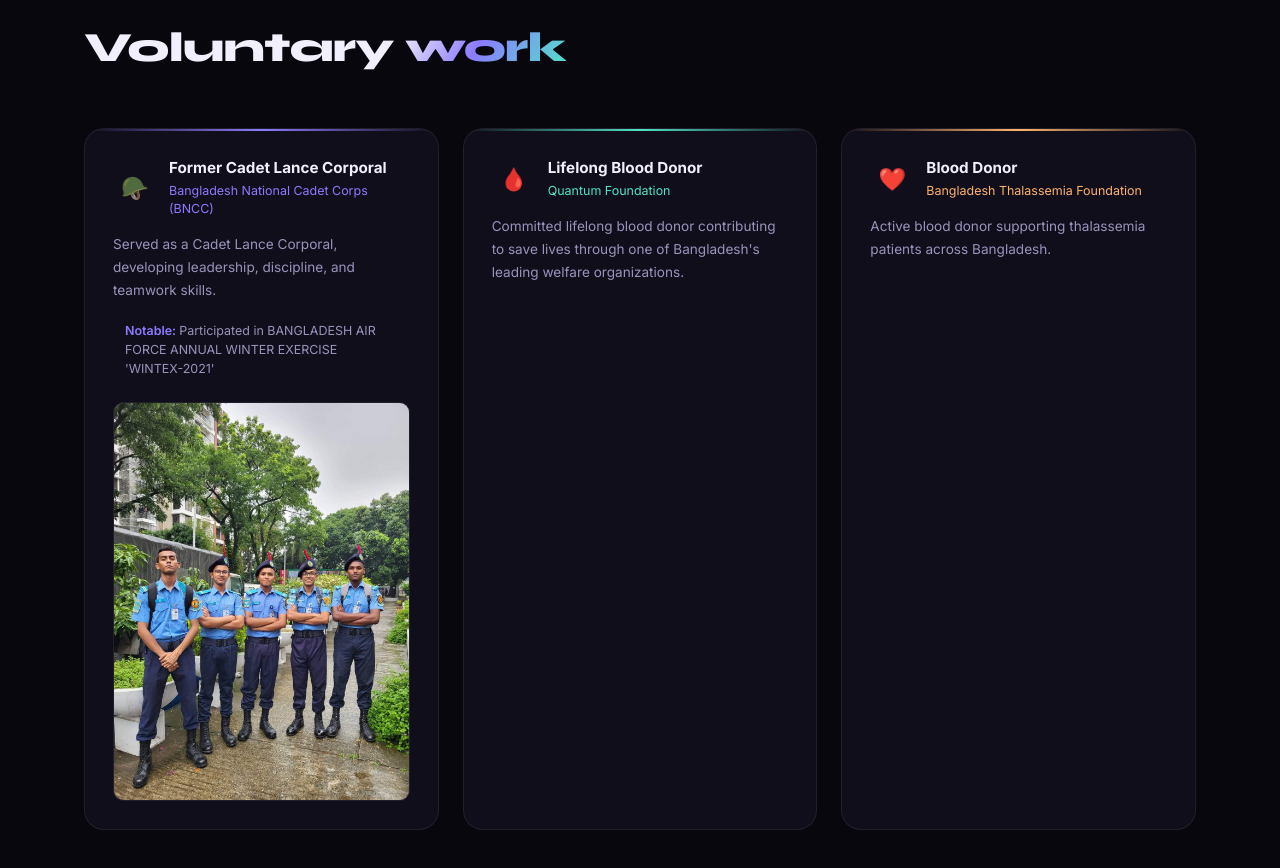
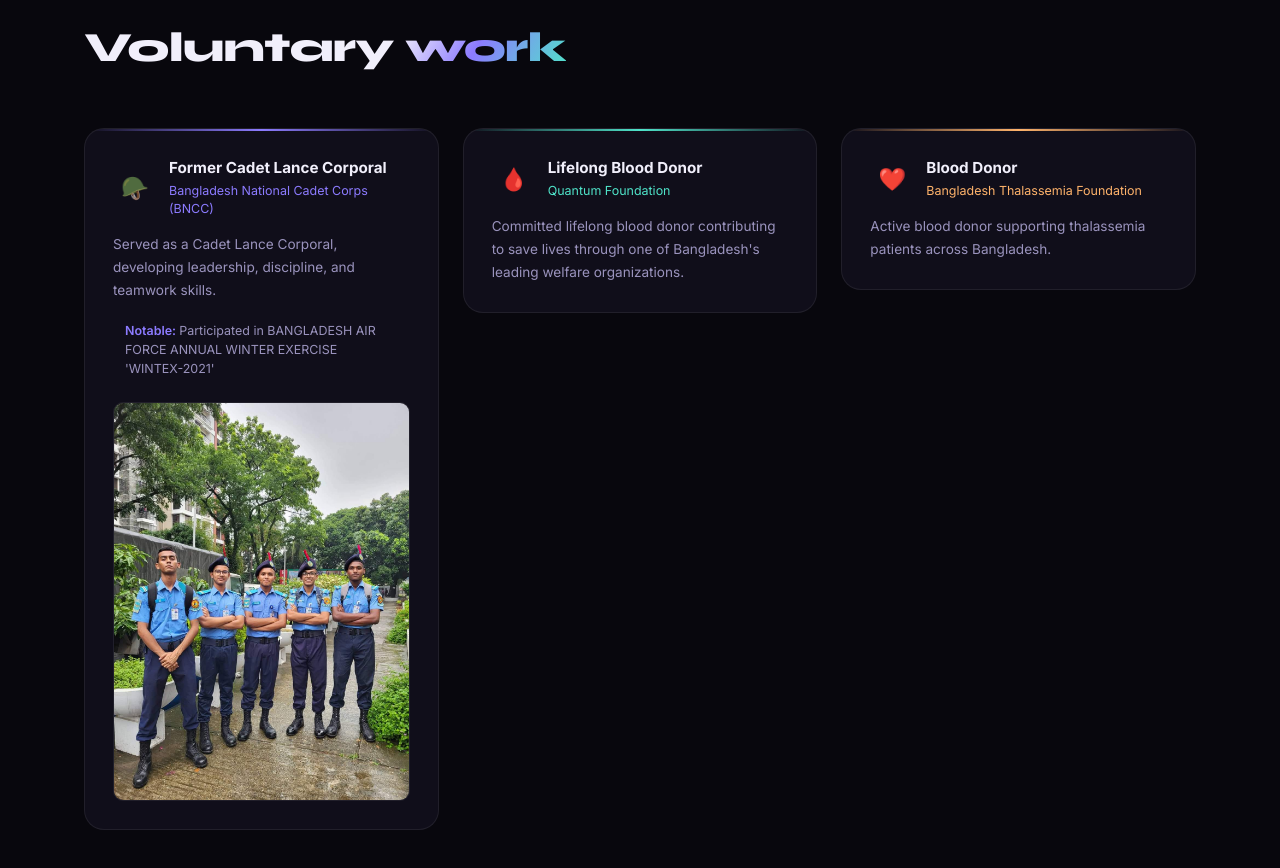
Before and after one commit to Noman-2005/amar_portfolio, a Next.js app: page / in a window 1280 px wide. Shown: the part 4740-5608 px from the top of the page. Built offline with nearby package versions, Linux system fonts and the light colour scheme.

Commit message:
new update

```diff
--- a/app/page.tsx
+++ b/app/page.tsx
@@ -577,7 +577,7 @@
         <h2 className="font-display" style={{ fontSize: 'clamp(1.8rem, 3.5vw, 2.6rem)', fontWeight: 800, marginBottom: 48 }}>
           Voluntary <span className="gradient-text">work</span>
         </h2>
-        <div style={{ display: 'grid', gridTemplateColumns: 'repeat(auto-fit, minmax(300px, 1fr))', gap: 24 }}>
+        <div style={{ display: 'grid', gridTemplateColumns: 'repeat(auto-fit, minmax(300px, 1fr))', gap: 24, alignItems: 'start' }}>
           {VOLUNTARY.map(v => (
             <div key={v.title} className="card" style={{ padding: 28, position: 'relative', overflow: 'hidden' }}>
               <div style={{ position: 'absolute', top: 0, left: 0, right: 0, height: 2, background: `linear-gradient(90deg, transparent, ${v.accent}, transparent)` }} />
```
